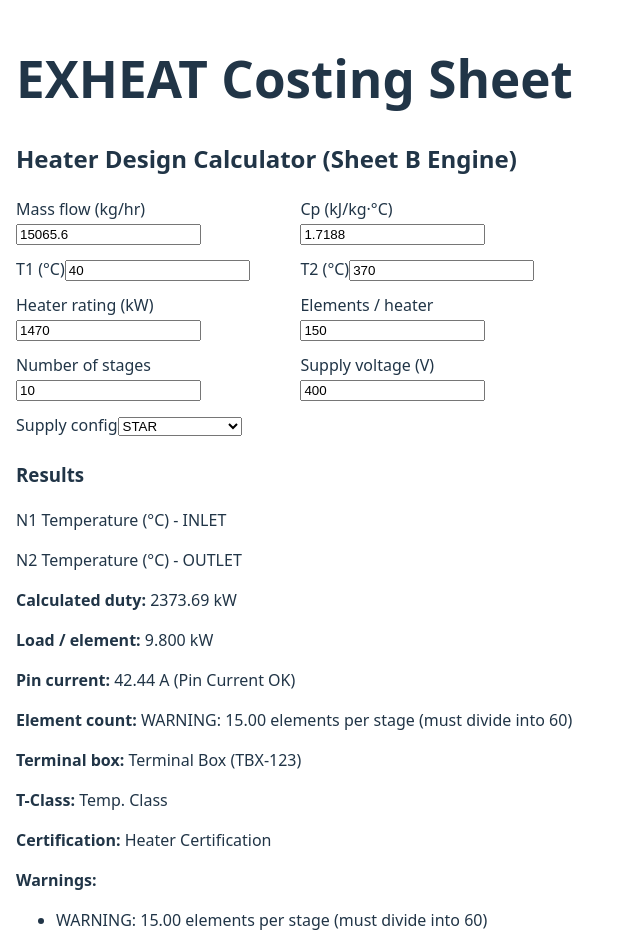
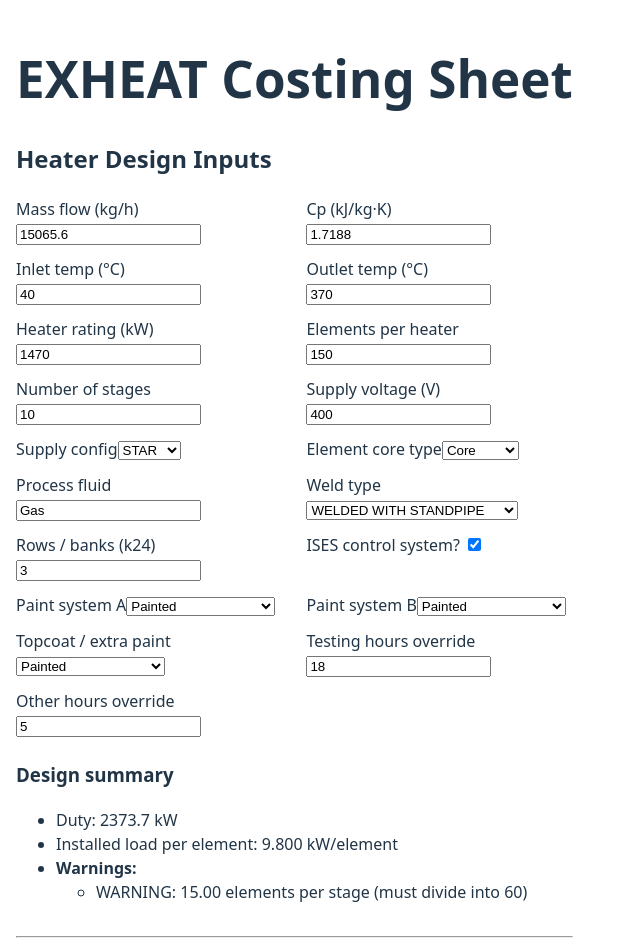
Before and after one commit to martinebell/costing-sheet, a React (Vite) app: page / in a window 1280 px wide. Shown: the top 952 px of the page, without its empty margins (0-640 px from the left). Built offline with nearby package versions, Linux system fonts and the light colour scheme.

Commit message:
Added labour-driven UI controls (weld type, rows/banks, ISES, paint systems, testing/other overrides) and integrated them with labour engine.

```diff
--- a/src/App.jsx
+++ b/src/App.jsx
@@ -1,13 +1,60 @@
+// src/App.jsx
+import { useState } from "react";
 import HeaterDesignCalculator from "./components/HeaterDesignCalculator";
 import WireCalculator from "./components/WireCalculator";
 import CostingSummary from "./components/CostingSummary";
 
+const initialDesignInputs = {
+  massFlowKgPerHr: 15065.6,
+  cp_kJ_per_kgK: 1.7188,
+  t1C: 40,
+  t2C: 370,
+  heaterRatingKW: 1470,
+
+  elementsPerHeater: 150,
+  numStages: 10,
+
+  supplyVoltageV: 400,
+  supplyConfig: "STAR",
+  parallelFactor: 2,
+  maxPinCurrentA: 80,
+  terminalBoxMaxElements: 150,
+  terminalBoxMaxCurrentA: 100,
+  terminalBoxName: "TBX-123",
+
+  tClassMaxOpTempC: 200,
+  processFluidName: "Gas",
+  elementCoreType: "Core", // <-- important for labour engine
+  certType: "Exd",
+  certRegion: "ATEX",
+  certHeaterKWLimit: 2000,
+  hasCSAIncompatible3mmSensors: false,
+
+  weldType: "WELDED WITH STANDPIPE", // p60
+  rowsPerBank: 3,                    // k24
+  isISES: true,                      // p162
+  paintSystemA: "Painted",           // p143
+  paintSystemB: "Painted",           // p149
+  paintTopcoat: "Painted",           // p146
+  testingHoursOverride: 18,          // testingOverrideHours
+  otherHoursOverride: 5,             // otherOverrideHours
+};
+
 function App() {
+  const [designInputs, setDesignInputs] = useState(initialDesignInputs);
+
+  const handleDesignChange = (updated) => {
+    setDesignInputs(updated);
+  };
+
   return (
     <div style={{ padding: "1rem", fontFamily: "system-ui" }}>
       <h1>EXHEAT Costing Sheet</h1>
 
-      <HeaterDesignCalculator />
+      <HeaterDesignCalculator
+        designInputs={designInputs}
+        onDesignChange={handleDesignChange}
+      />
 
       <hr style={{ margin: "2rem 0" }} />
 
@@ -15,7 +62,7 @@
 
       <hr style={{ margin: "2rem 0" }} />
 
-      <CostingSummary />
+      <CostingSummary designInputs={designInputs} />
     </div>
   );
 }
--- a/src/components/CostingSummary.jsx
+++ b/src/components/CostingSummary.jsx
@@ -4,51 +4,32 @@
 import { runHeaterDesign } from "../engine/heaterDesign";
 import { runLabourEngine } from "../engine/labour";
 
+export default function CostingSummary({ designInputs }) {
+  // Design engine from shared state
+  const design = runHeaterDesign(designInputs);
 
-export default function CostingSummary() {
-  // For now, mock the design inputs to something sensible.
-  // Later we’ll pass in the real state from HeaterDesignCalculator.
-  const designInputs = {
-    massFlowKgPerHr: 15065.6,
-    cp_kJ_per_kgK: 1.7188,
-    t1C: 40,
-    t2C: 370,
-    heaterRatingKW: 1470,
-    elementsPerHeater: 150,
-    numStages: 10,
-    supplyVoltageV: 400,
-    supplyConfig: "STAR",
-    parallelFactor: 2,
-    maxPinCurrentA: 80,
-    terminalBoxMaxElements: 150,
-    terminalBoxMaxCurrentA: 100,
-    terminalBoxName: "TBX-123",
-    tClassMaxOpTempC: 200,
-    processFluidName: "Gas",
-    elementCoreType: "Core",
-    certType: "Exd",
-    certRegion: "ATEX",
-    certHeaterKWLimit: 2000,
-    hasCSAIncompatible3mmSensors: false,
-  };
+  // Labour engine inputs – now partly driven from designInputs
+  const labourInputs = {
+    // Design-related fields
+    p5: designInputs.elementCoreType,
+    p208: designInputs.elementsPerHeater,
+    p209: 0,
+    k24: designInputs.rowsPerBank,
+    e12: designInputs.numStages,
+    e14: designInputs.elementsPerHeater,
 
-  const design = runHeaterDesign(designInputs);
-const labourInputs = {
+    // Other flags (still placeholder for now)
     p118: 1,
-  p5: "Hairpin",
-  p60: "WELDED WITH STANDPIPE",
-  p208: 150,
-  p209: 0,
+    p60: designInputs.weldType,
+
     p173: 0.2,
     p174: 0.01,
     p225: 1000,
     p176: 4,
     p177: 0.5,
     k21: 10,
-  k24: 3,
-  e12: 10,
-  e14: 150,
-  p162: "ISES",
+
+    p162: designInputs.isISES ? "ISES" : "",
     p178: 2,
     p179: 0.05,
     k50: 1,
@@ -56,42 +37,40 @@
     k62: 1,
     k39: 1,
 
-  // paint...
-  p143: "Painted",
-  p149: "Painted",
-  p146: "Painted",
+    // Paint
+    p143: designInputs.paintSystemA,
+    p149: designInputs.paintSystemB,
+    p146: designInputs.paintTopcoat,
     u9: 1,
     paintPrepOverrideHours: null,
     paintTouchupOverrideHours: null,
     paintTopcoatOverrideHours: null,
     paintTopcoatFlagOverride: null,
 
-  // --- wiring demo values ---
-  p180: 2,     // base wiring hours
-  p181: 0.05,  // per element (first 50) for hairpin
-  p182: 0.03,  // per element (over 50) for hairpin
-  p183: 0.04,  // per element for non-hairpin
+    // Wiring
+    p180: 2,
+    p181: 0.05,
+    p182: 0.03,
+    p183: 0.04,
 
-    // testing & other (for now, straight through)
-  testingOverrideHours: 18,
-  otherOverrideHours: 5,
-
+    // Testing & Other – now driven from UI
+    testingOverrideHours: designInputs.testingHoursOverride,
+    otherOverrideHours: designInputs.otherHoursOverride,
   };
 
+
   const labourEngineResult = runLabourEngine(labourInputs);
-
 
   const costing = useMemo(
     () =>
       runCosting({
         design,
-      elementsPerHeater: 150,
-      elementUnitCost: 250,      // £ per element (placeholder)
-      vesselCost: 12000,         // placeholder
-      terminalBoxCost: 3000,     // placeholder
-      miscMaterialCost: 2000,    // placeholder
+        elementsPerHeater: designInputs.elementsPerHeater,
+        elementUnitCost: 250, // placeholder
+        vesselCost: 12000,
+        terminalBoxCost: 3000,
+        miscMaterialCost: 2000,
         labour: {
-        // These map to Labour Calc K14, K15, K16, K20, K25, K30, K31, K35
           machiningHours: labourEngineResult.machiningHours,
           elementHours: labourEngineResult.elementHours,
           weldingHours: labourEngineResult.weldingHours,
@@ -101,16 +80,16 @@
           testingHours: labourEngineResult.testingHours,
           otherHours: labourEngineResult.otherHours,
         },
-
-      labourRatePerHour: 45, // could eventually come from N!N105
+        labourRatePerHour: 45,
         overheadFactor: 1.25,
         marginPercent: 20,
       }),
     [
       design,
-    labourEngineResult.weldingHours,
+      designInputs.elementsPerHeater,
       labourEngineResult.machiningHours,
       labourEngineResult.elementHours,
+      labourEngineResult.weldingHours,
       labourEngineResult.finalAssemblyHours,
       labourEngineResult.paintHours,
       labourEngineResult.wiringHours,
@@ -119,7 +98,6 @@
     ]
   );
 
-
   return (
     <div style={{ marginTop: "2rem", maxWidth: 700 }}>
       <h2>Costing Summary (Prototype)</h2>
@@ -127,14 +105,23 @@
       <p>
         <strong>Heater rating:</strong>{" "}
         {design.dutyKW !== null
-          ? `${design.dutyKW.toFixed(1)} kW duty vs ${design.loadPerElementKW !== null ? (design.loadPerElementKW * 150).toFixed(1) : "?"} kW installed`
+          ? `${design.dutyKW.toFixed(1)} kW duty vs ${
+              design.loadPerElementKW !== null
+                ? (design.loadPerElementKW *
+                    designInputs.elementsPerHeater
+                  ).toFixed(1)
+                : "?"
+            } kW installed`
           : "—"}
       </p>
 
       <h3>Materials</h3>
       <ul>
         <li>Elements: £{costing.elementCost.toFixed(0)}</li>
-        <li>Vessel + mech: £{(costing.materialCost - costing.elementCost).toFixed(0)}</li>
+        <li>
+          Vessel + mech: £
+          {(costing.materialCost - costing.elementCost).toFixed(0)}
+        </li>
         <li>
           <strong>Total materials:</strong> £
           {costing.materialCost.toFixed(0)}
--- a/src/components/HeaterDesignCalculator.jsx
+++ b/src/components/HeaterDesignCalculator.jsx
@@ -1,121 +1,105 @@
 // src/components/HeaterDesignCalculator.jsx
-import { useState } from "react";
 import { runHeaterDesign } from "../engine/heaterDesign";
 
-export default function HeaterDesignCalculator() {
-  const [inputs, setInputs] = useState({
-    // --- process / thermal ---
-    massFlowKgPerHr: 15065.6,
-    cp_kJ_per_kgK: 1.7188,
-    t1C: 40,
-    t2C: 370,
+export default function HeaterDesignCalculator({
+  designInputs,
+  onDesignChange,
+}) {
+  const handleNumberChange = (field) => (e) => {
+    const value = e.target.value;
+    onDesignChange({
+      ...designInputs,
+      [field]: value === "" ? "" : Number(value),
+    });
+  };
 
-    // --- electrical / rating ---
-    heaterRatingKW: 1470,
-    elementsPerHeater: 150,
-    numStages: 10,
-
-    // --- supply / connection ---
-    supplyVoltageV: 400,
-    supplyConfig: "STAR", // "STAR" | "DELTA" | "SINGLE_PHASE" | "OTHER"
-    parallelFactor: 2,
-
-    // --- catalogue limits (just demo values for now) ---
-    maxPinCurrentA: 80,
-    terminalBoxMaxElements: 150,
-    terminalBoxMaxCurrentA: 100,
-    terminalBoxName: "TBX-123",
-
-    // --- T-class / certification ---
-    tClassMaxOpTempC: 200,
-    processFluidName: "Gas",
-    elementCoreType: "Core",
-    certType: "Exd",
-    certRegion: "ATEX",
-    certHeaterKWLimit: 2000,
-    hasCSAIncompatible3mmSensors: false,
-  });
-
-  const design = runHeaterDesign(inputs);
-
-  const handleNumberChange = (field) => (e) => {
-    const raw = e.target.value;
-    setInputs((prev) => ({
-      ...prev,
-      [field]: raw === "" ? null : Number(raw),
-    }));
+  const handleTextChange = (field) => (e) => {
+    onDesignChange({
+      ...designInputs,
+      [field]: e.target.value,
+    });
   };
 
   const handleSelectChange = (field) => (e) => {
-    setInputs((prev) => ({
-      ...prev,
+    onDesignChange({
+      ...designInputs,
       [field]: e.target.value,
-    }));
+    });
   };
 
+  const handleCheckboxChange = (field) => (e) => {
+  onDesignChange({
+    ...designInputs,
+    [field]: e.target.checked,
+  });
+};
+
+  const design = runHeaterDesign(designInputs);
+
   return (
-    <div style={{ marginTop: "1.5rem", maxWidth: 800 }}>
-      <h2>Heater Design Calculator (Sheet B Engine)</h2>
+    <div style={{ maxWidth: 800 }}>
+      <h2>Heater Design Inputs</h2>
 
-      {/* --- Inputs --- */}
       <div
         style={{
           display: "grid",
-          gridTemplateColumns: "repeat(auto-fit, minmax(200px, 1fr))",
-          gap: "0.75rem",
-          marginTop: "0.75rem",
+          gridTemplateColumns: "repeat(auto-fit, minmax(220px, 1fr))",
+          gap: "0.75rem 1.5rem",
         }}
       >
+        {/* Process side */}
         <label>
-          Mass flow (kg/hr)
+          Mass flow (kg/h)
           <input
             type="number"
-            value={inputs.massFlowKgPerHr ?? ""}
+            value={designInputs.massFlowKgPerHr}
             onChange={handleNumberChange("massFlowKgPerHr")}
           />
         </label>
 
         <label>
-          Cp (kJ/kg·°C)
+          Cp (kJ/kg·K)
           <input
             type="number"
-            value={inputs.cp_kJ_per_kgK ?? ""}
+            step="0.0001"
+            value={designInputs.cp_kJ_per_kgK}
             onChange={handleNumberChange("cp_kJ_per_kgK")}
           />
         </label>
 
         <label>
-          T1 (°C)
+          Inlet temp (°C)
           <input
             type="number"
-            value={inputs.t1C ?? ""}
+            value={designInputs.t1C}
             onChange={handleNumberChange("t1C")}
           />
         </label>
 
         <label>
-          T2 (°C)
+          Outlet temp (°C)
           <input
             type="number"
-            value={inputs.t2C ?? ""}
+            value={designInputs.t2C}
             onChange={handleNumberChange("t2C")}
           />
         </label>
 
+        {/* Electrical / element data */}
         <label>
           Heater rating (kW)
           <input
             type="number"
-            value={inputs.heaterRatingKW ?? ""}
+            value={designInputs.heaterRatingKW}
             onChange={handleNumberChange("heaterRatingKW")}
           />
         </label>
 
         <label>
-          Elements / heater
+          Elements per heater
           <input
             type="number"
-            value={inputs.elementsPerHeater ?? ""}
+            value={designInputs.elementsPerHeater}
             onChange={handleNumberChange("elementsPerHeater")}
           />
         </label>
@@ -124,7 +108,7 @@
           Number of stages
           <input
             type="number"
-            value={inputs.numStages ?? ""}
+            value={designInputs.numStages}
             onChange={handleNumberChange("numStages")}
           />
         </label>
@@ -133,7 +117,7 @@
           Supply voltage (V)
           <input
             type="number"
-            value={inputs.supplyVoltageV ?? ""}
+            value={designInputs.supplyVoltageV}
             onChange={handleNumberChange("supplyVoltageV")}
           />
         </label>
@@ -141,70 +125,151 @@
         <label>
           Supply config
           <select
-            value={inputs.supplyConfig}
+            value={designInputs.supplyConfig}
             onChange={handleSelectChange("supplyConfig")}
           >
             <option value="STAR">STAR</option>
             <option value="DELTA">DELTA</option>
-            <option value="SINGLE_PHASE">SINGLE_PHASE</option>
-            <option value="OTHER">OTHER</option>
           </select>
         </label>
+
+        {/* Core type drives labour */}
+        <label>
+          Element core type
+          <select
+            value={designInputs.elementCoreType}
+            onChange={handleSelectChange("elementCoreType")}
+          >
+            <option value="Core">Core</option>
+            <option value="Hairpin">Hairpin</option>
+            <option value="Cartridge">Cartridge</option>
+          </select>
+        </label>
+
+        {/* Simple free text if you want later mapping */}
+        <label>
+          Process fluid
+          <input
+            type="text"
+            value={designInputs.processFluidName}
+            onChange={handleTextChange("processFluidName")}
+          />
+        </label>
+
+                {/* Labour-related config */}
+        <label>
+          Weld type
+          <select
+            value={designInputs.weldType}
+            onChange={handleSelectChange("weldType")}
+          >
+            <option value="WELDED WITH STANDPIPE">
+              WELDED WITH STANDPIPE
+            </option>
+            <option value="WELDED WITH FILLER RINGS">
+              WELDED WITH FILLER RINGS
+            </option>
+            <option value="FLANGED">FLANGED (no nozzle weld)</option>
+          </select>
+        </label>
+
+        <label>
+          Rows / banks (k24)
+          <input
+            type="number"
+            value={designInputs.rowsPerBank}
+            onChange={handleNumberChange("rowsPerBank")}
+          />
+        </label>
+
+        <label>
+          ISES control system?
+          <input
+            type="checkbox"
+            checked={designInputs.isISES}
+            onChange={handleCheckboxChange("isISES")}
+            style={{ marginLeft: "0.5rem" }}
+          />
+        </label>
+
+        <label>
+          Paint system A
+          <select
+            value={designInputs.paintSystemA}
+            onChange={handleSelectChange("paintSystemA")}
+          >
+            <option value="Painted">Painted</option>
+            <option value="No Painting Required">No Painting Required</option>
+          </select>
+        </label>
+
+        <label>
+          Paint system B
+          <select
+            value={designInputs.paintSystemB}
+            onChange={handleSelectChange("paintSystemB")}
+          >
+            <option value="Painted">Painted</option>
+            <option value="No Painting Required">No Painting Required</option>
+          </select>
+        </label>
+
+        <label>
+          Topcoat / extra paint
+          <select
+            value={designInputs.paintTopcoat}
+            onChange={handleSelectChange("paintTopcoat")}
+          >
+            <option value="Painted">Painted</option>
+            <option value="No Painting Required">No Painting Required</option>
+          </select>
+        </label>
+
+        <label>
+          Testing hours override
+          <input
+            type="number"
+            value={designInputs.testingHoursOverride}
+            onChange={handleNumberChange("testingHoursOverride")}
+          />
+        </label>
+
+        <label>
+          Other hours override
+          <input
+            type="number"
+            value={designInputs.otherHoursOverride}
+            onChange={handleNumberChange("otherHoursOverride")}
+          />
+        </label>
+
       </div>
 
-      {/* --- Outputs --- */}
-      <div style={{ marginTop: "1.5rem" }}>
-        <h3>Results</h3>
-        <p>{design.n1Label}</p>
-        <p>{design.n2Label}</p>
-
-        <p>
-          <strong>Calculated duty:</strong>{" "}
-          {design.dutyKW !== null ? design.dutyKW.toFixed(2) + " kW" : "—"}
-        </p>
-
-        <p>
-          <strong>Load / element:</strong>{" "}
+      <h3 style={{ marginTop: "1.5rem" }}>Design summary</h3>
+      <ul>
+        <li>
+          Duty:{" "}
+          {design.dutyKW !== null
+            ? `${design.dutyKW.toFixed(1)} kW`
+            : "—"}
+        </li>
+        <li>
+          Installed load per element:{" "}
           {design.loadPerElementKW !== null
-            ? design.loadPerElementKW.toFixed(3) + " kW"
+            ? `${design.loadPerElementKW.toFixed(3)} kW/element`
             : "—"}
-        </p>
-
-        <p>
-          <strong>Pin current:</strong>{" "}
-          {design.pinCurrentA !== null
-            ? design.pinCurrentA.toFixed(2) + " A"
-            : "—"}{" "}
-          ({design.pinCurrentMessage})
-        </p>
-
-        <p>
-          <strong>Element count:</strong> {design.elementCountMessage}
-        </p>
-
-        <p>
-          <strong>Terminal box:</strong> {design.terminalBoxStatus}
-        </p>
-
-        <p>
-          <strong>T-Class:</strong> {design.tClassStatus}
-        </p>
-
-        <p>
-          <strong>Certification:</strong> {design.certStatus}
-        </p>
-
+        </li>
         {design.warnings.length > 0 && (
-          <div style={{ marginTop: "0.75rem" }}>
+          <li>
             <strong>Warnings:</strong>
             <ul>
-              {design.warnings.map((w, idx) => (
-                <li key={idx}>{w}</li>
+              {design.warnings.map((w, i) => (
+                <li key={i}>{w}</li>
               ))}
             </ul>
-          </div>
+          </li>
         )}
-      </div>
+      </ul>
     </div>
   );
 }
```
Lines whose indentation alone changed are shown as unchanged.
